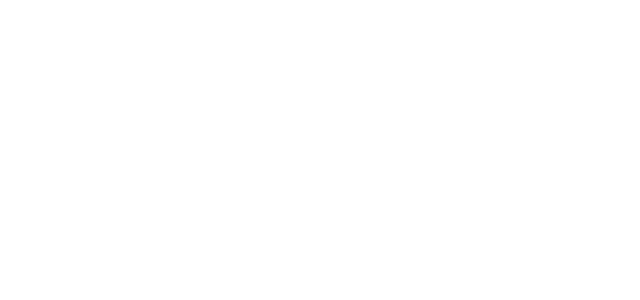
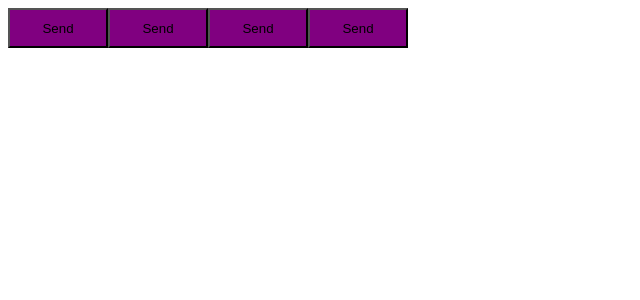
Before and after one commit to ElRobinson/timer, a React (Vite) app: page / in a window 1280 px wide. Shown: the top 300 px of the page, without its empty margins (0-640 px from the left). Built offline with nearby package versions, Linux system fonts and the light colour scheme.

Commit message:
feat: added styles components and button component

```diff
--- a/package.json
+++ b/package.json
@@ -15,7 +15,9 @@
   "devDependencies": {
     "@types/react": "^18.0.26",
     "@types/react-dom": "^18.0.9",
+    "@types/styled-components": "^5.1.26",
     "@vitejs/plugin-react": "^3.0.0",
+    "styled-components": "^5.3.6",
     "typescript": "^4.9.3",
     "vite": "^4.0.0"
   }
--- a/src/App.tsx
+++ b/src/App.tsx
@@ -1,9 +1,15 @@
 import { useState } from 'react'
+import { Button } from './components/Button'
 
 export function App() {
   const [count, setCount] = useState(0)
 
   return (
-   <></>
+   <>
+    <Button />
+    <Button />
+    <Button />
+    <Button />
+   </>
   )
 }
--- /dev/null
+++ b/src/components/Button.styles.ts
@@ -0,0 +1,23 @@
+import styled, {css } from 'styled-components';
+
+export type ButtonVariant = 'primary' | 'secondary' | 'danger' | 'success';
+
+interface ButtonContainerProps {
+    variant: ButtonVariant;
+}
+
+const buttonVariants = {
+    primary: 'purple',
+    secondary: 'orange',
+    danger: 'red',
+    success: 'green'
+}
+
+export const ButtonContainer = styled.button<ButtonContainerProps> `
+    width: 100px;
+    height: 40px;
+
+    ${props => {
+        return css `background-color: ${buttonVariants[props.variant]}`
+    }}
+`
--- /dev/null
+++ b/src/components/Button.tsx
@@ -0,0 +1,9 @@
+import { ButtonContainer, ButtonVariant } from './Button.styles';
+
+interface ButtonProps {
+    variant?: ButtonVariant
+}
+
+export function Button({ variant = 'primary' }: ButtonProps){
+    return <ButtonContainer variant={variant}> Send </ButtonContainer>
+}
```
Also changed, not shown: 1 other file (tests, documents, lock files or other folders).
